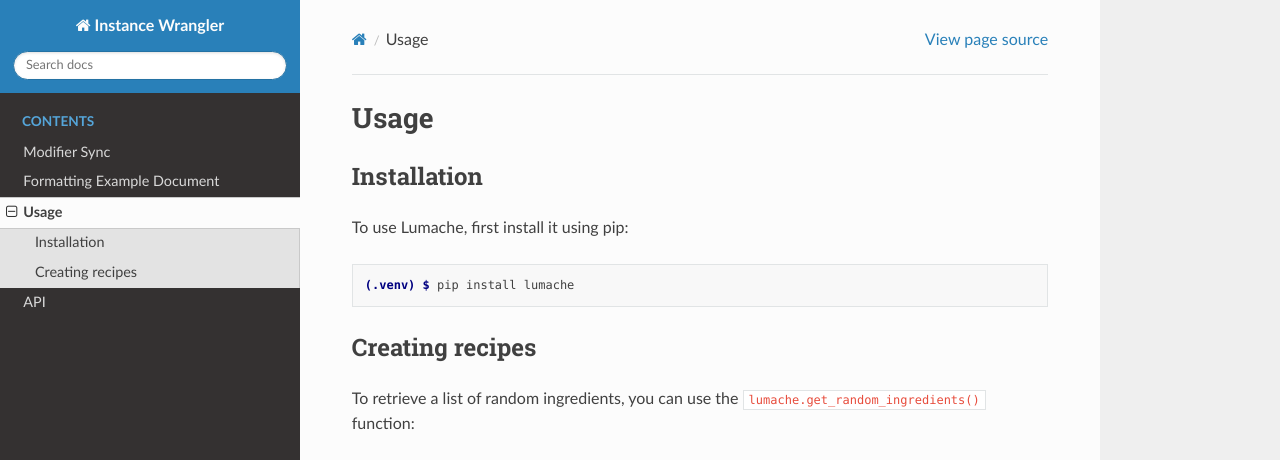
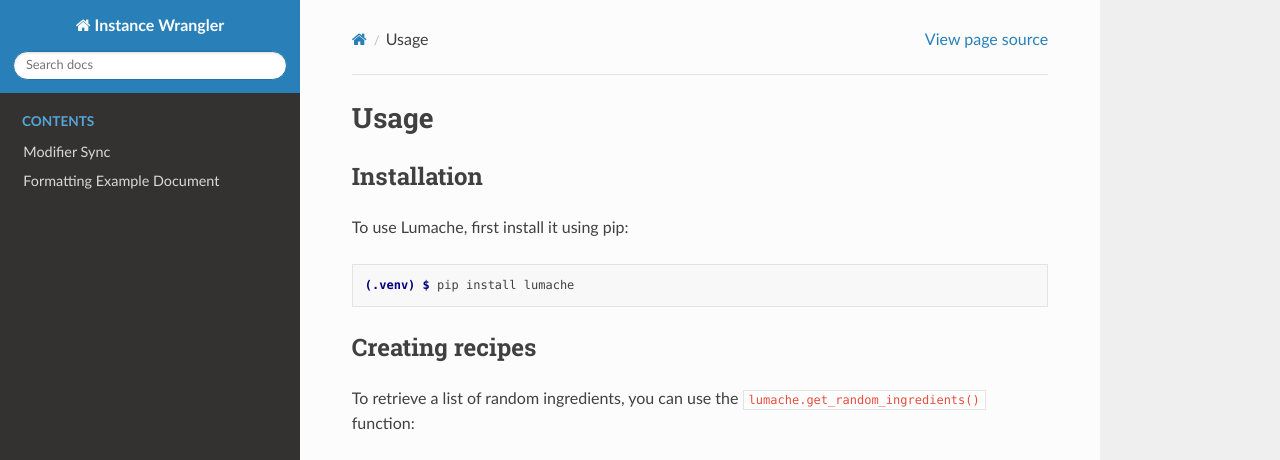
Before and after one commit to jb1981dev/Precise-Docs, a Sphinx documentation site: the page built from docs/source/usage.rst, in a window 1280 px wide and 1095 px high. Shown: the top 460 px of the window. Built offline with Sphinx 7.4.7 and the Read the Docs theme 3.1.0, drawn with Linux system fonts in a browser that asks for light colours; pages that are not in the unit, such as notebooks, are missing from menus; grey boxes are pictures that could not be loaded.

Commit message:
Update index.rst

```diff
--- a/docs/source/index.rst
+++ b/docs/source/index.rst
@@ -19,5 +19,5 @@ Contact: JeroenBackx @ Proton.me
    :hidden:
 
    examples
-   usage
-   api
+   ..usage
+   ..api
```
